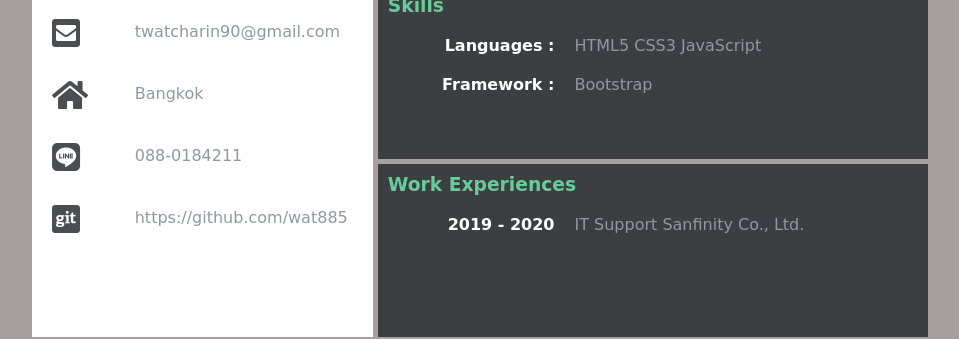
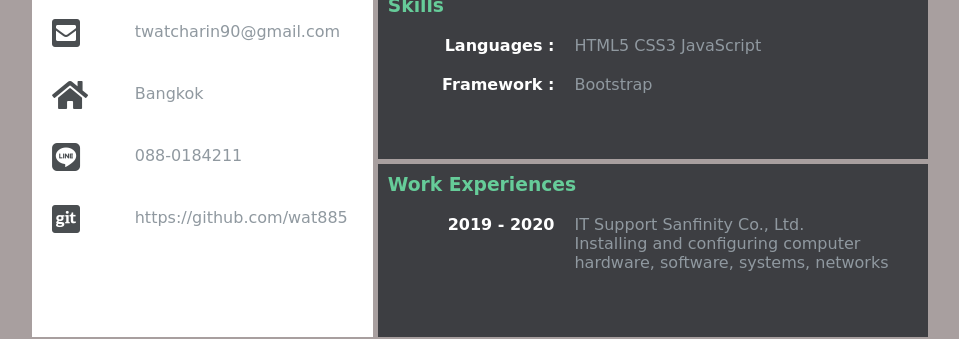
Before and after one commit to wat885/Resume, a plain HTML site: page index.html in a window 1280 px wide. Shown: the part 395-734 px from the top of the page, without its empty margins (160-1119 px from the left). Drawn offline with Linux system fonts and the light colour scheme; a web font is replaced by a local one.

Commit message:
Update index.html

```diff
--- a/index.html
+++ b/index.html
@@ -69,7 +69,9 @@
             <h3>Work Experiences</h3>
             <div class="main-container">
                 <div class="itemL ">2019 - 2020</div>
-                <div class="itemR ">IT Support Sanfinity Co., Ltd.</div>
+                <div class="itemR ">IT Support Sanfinity Co., Ltd. <br>
+                    Installing and configuring computer hardware, software, systems, networks
+                </div>
             </div>
         </div>
 
```
